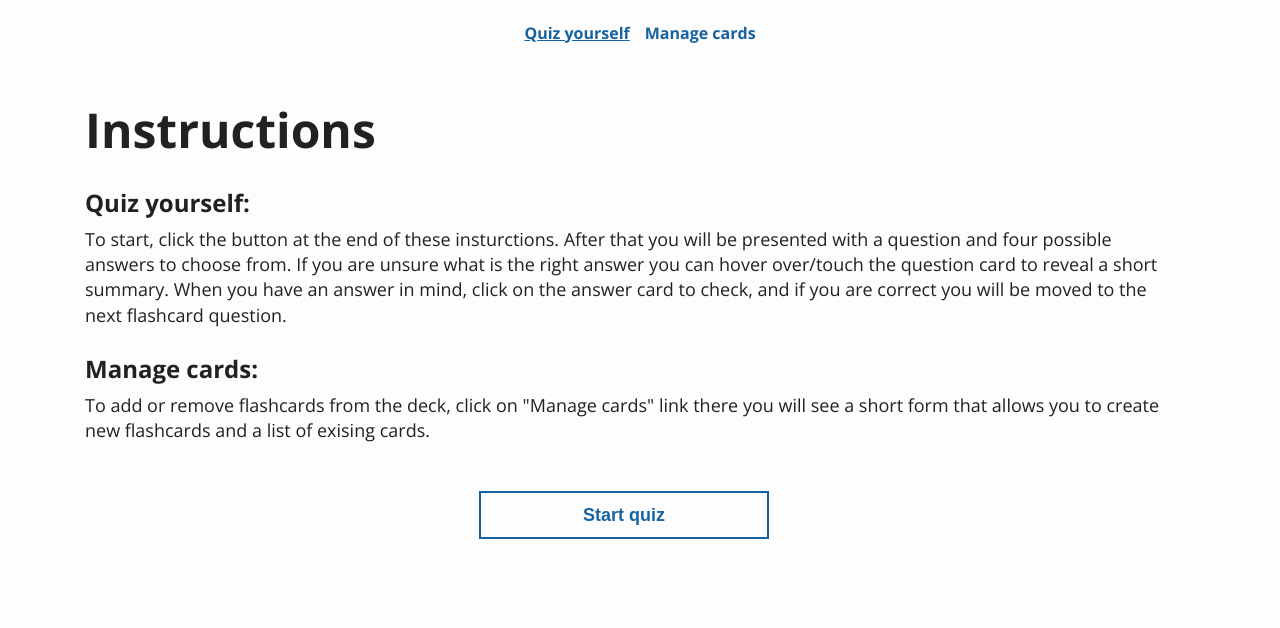
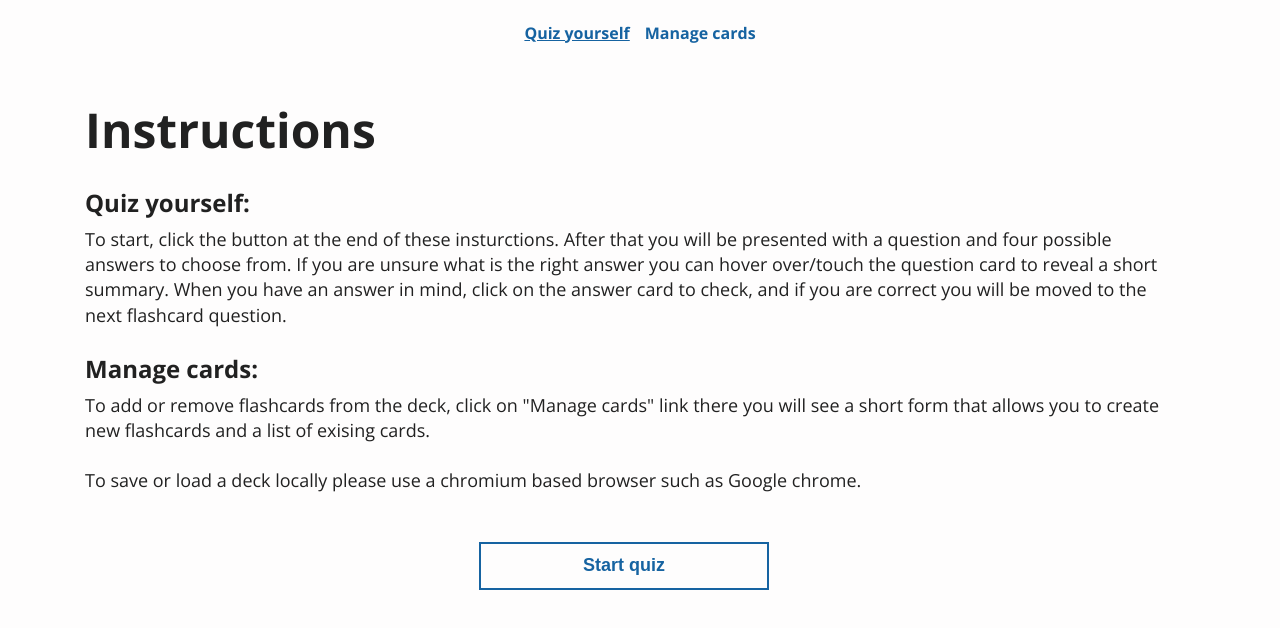
Before and after one commit to eladabramovich/flashcards-app, a React (Create React App) app: page / in a window 1280 px wide. Shown: the top 628 px of the page. Built offline with nearby package versions, Linux system fonts and the light colour scheme.

Commit message:
Added instructions

```diff
--- a/src/pages/QuizPage/QuizPage.tsx
+++ b/src/pages/QuizPage/QuizPage.tsx
@@ -87,6 +87,10 @@ const QuizPage = () => {
           To add or remove flashcards from the deck, click on "Manage cards"
           link there you will see a short form that allows you to create new
           flashcards and a list of exising cards.
+          <br />
+          <br />
+          To save or load a deck locally please use a chromium based browser
+          such as Google chrome.
         </p>
         <div className={styles.btnCont}>
           {cardsState.error && (
```
